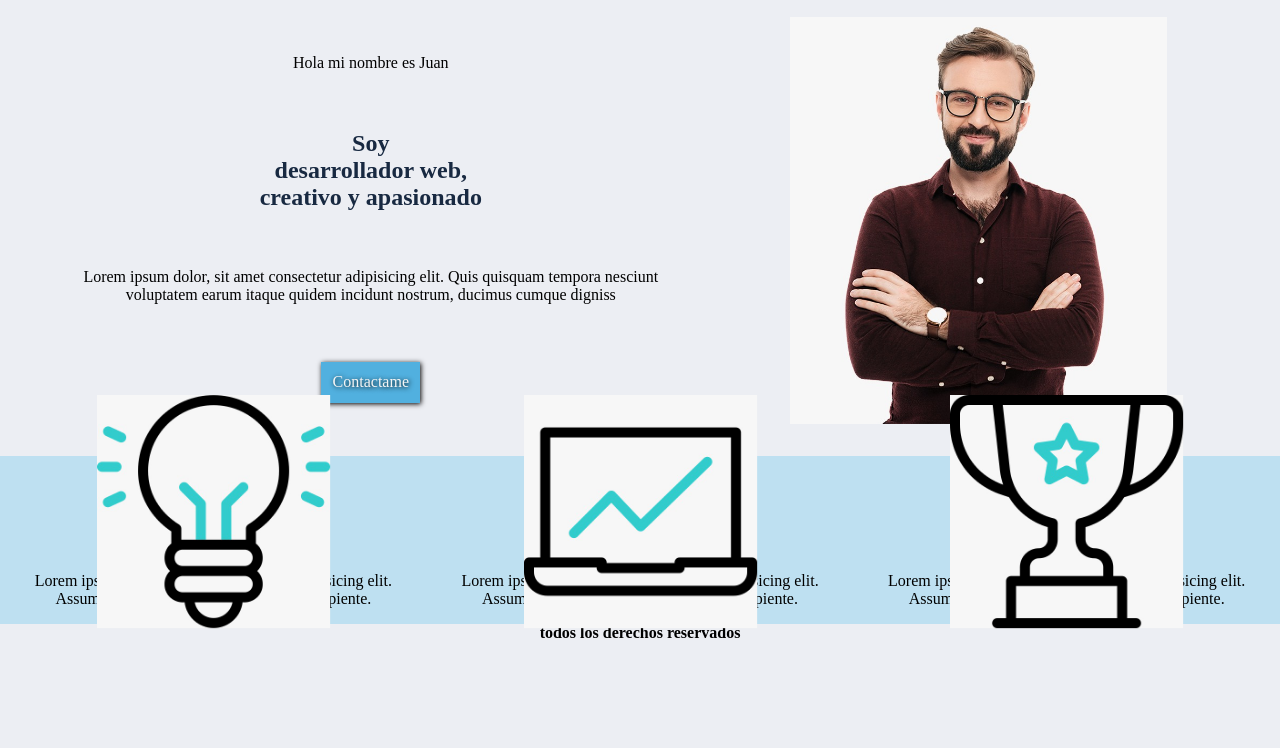
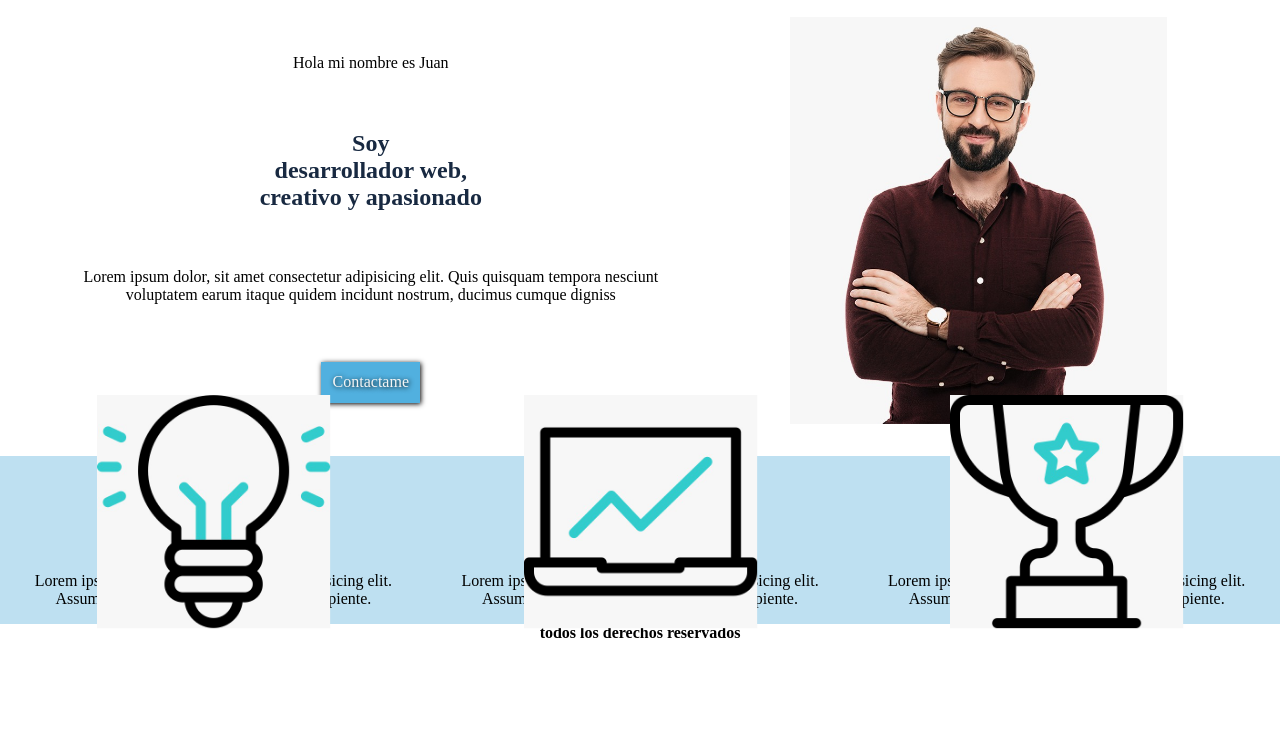
Before and after one commit to RocioLadavaz/clase-github, a plain HTML site: page index.html in a window 1280 px wide. Shown: the part 52-800 px from the top of the page. Drawn offline with nearby package versions, Linux system fonts and the light colour scheme.

Commit message:
cambio de color de body

```diff
--- a/css/styles.css
+++ b/css/styles.css
@@ -12,7 +12,7 @@
 
 body{
 
-background-color: #eceef3;
+background-color: white;
 
 }
 
```
Also changed, not shown: 1 other file.
